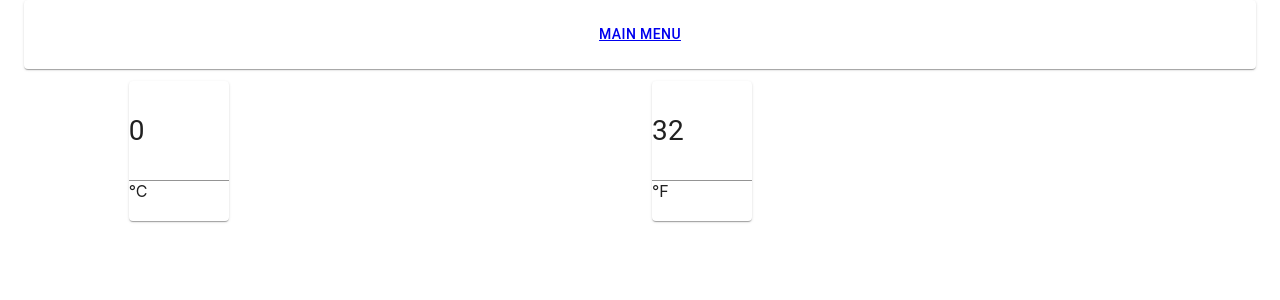
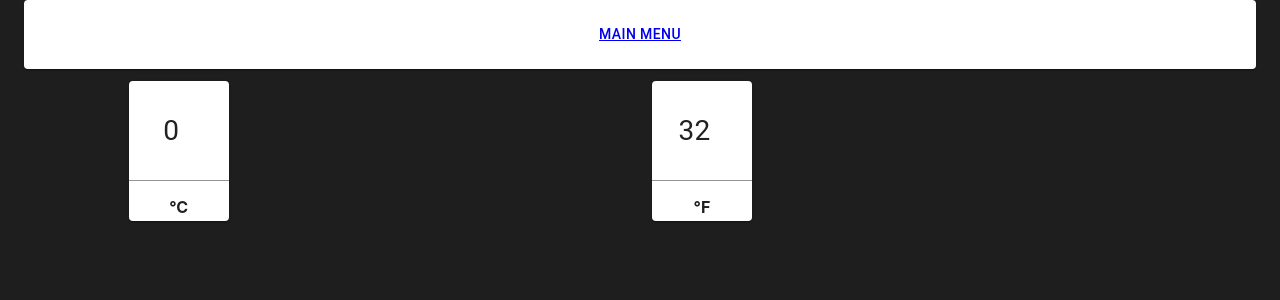
Before and after one commit to jfavrod/phone-utils-pwa, a React (Create React App) app: page /convert/temp in a window 1280 px wide. Shown: the top 300 px of the page. Built offline with nearby package versions, Linux system fonts and the light colour scheme.

Commit message:
Changed Backgroud Color; TempInput Formatting

```diff
--- a/src/App.css
+++ /dev/null
@@ -1,38 +0,0 @@
-.App {
-  text-align: center;
-}
-
-.App-logo {
-  height: 40vmin;
-  pointer-events: none;
-}
-
-@media (prefers-reduced-motion: no-preference) {
-  .App-logo {
-    animation: App-logo-spin infinite 20s linear;
-  }
-}
-
-.App-header {
-  background-color: #282c34;
-  min-height: 100vh;
-  display: flex;
-  flex-direction: column;
-  align-items: center;
-  justify-content: center;
-  font-size: calc(10px + 2vmin);
-  color: white;
-}
-
-.App-link {
-  color: #61dafb;
-}
-
-@keyframes App-logo-spin {
-  from {
-    transform: rotate(0deg);
-  }
-  to {
-    transform: rotate(360deg);
-  }
-}
--- a/src/components/Conversions/Temperature/TempInput.tsx
+++ b/src/components/Conversions/Temperature/TempInput.tsx
@@ -15,17 +15,20 @@ const TempInput = (props: ITempInputProps) => {
         <Grid container>
           <Grid item>
             <Input
-              type="number"
-              style={{ fontSize: 28, height: 100 }}
+              inputProps={{ style: { textAlign: 'center' } }}
               onChange={(event) => {
                 setTmp(Number(event.target.value));
               }}
+              style={{ fontSize: 28, height: 100 }}
+              type="number"
               value={tmp}
             />
           </Grid>
 
-          <Grid item>
-            &#176;{corf.toUpperCase()}
+          <Grid item style={{ width: '100%' }}>
+            <div style={{ fontWeight: 'bold', textAlign: 'center' }}>
+              <p>&#176;{corf.toUpperCase()}</p>
+            </div>
           </Grid>
         </Grid>
       </Paper>
--- a/src/index.tsx
+++ b/src/index.tsx
@@ -4,6 +4,8 @@ import './index.css';
 import App from './App';
 import * as serviceWorkerRegistration from './serviceWorkerRegistration';
 import reportWebVitals from './reportWebVitals';
+
+document.body.style.backgroundColor = '#1e1e1e';
 
 ReactDOM.render(
   <React.StrictMode>
```
